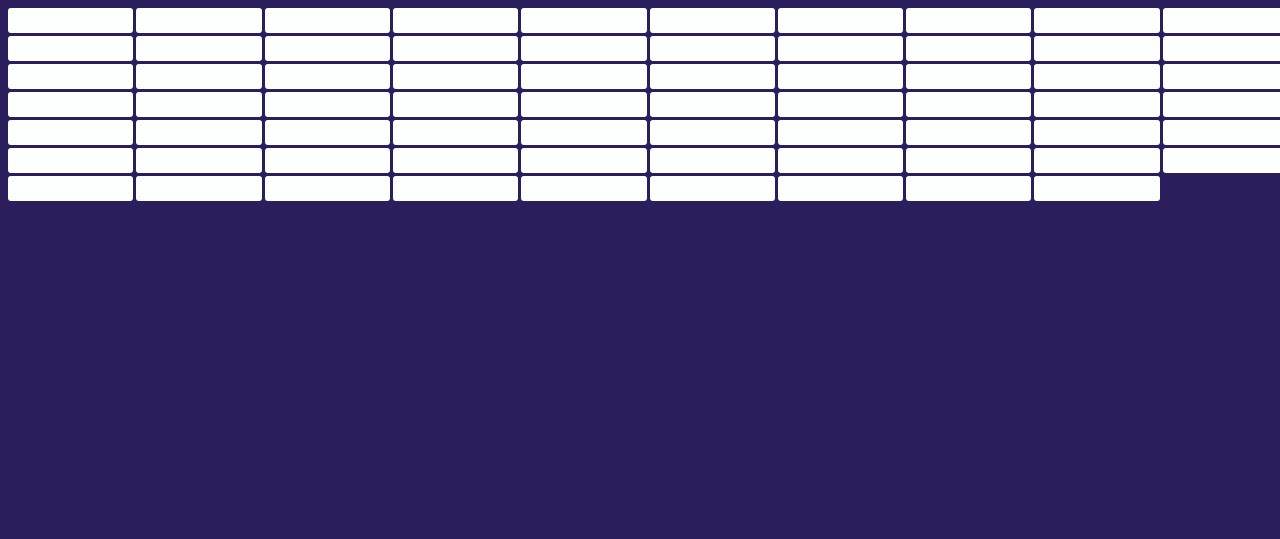
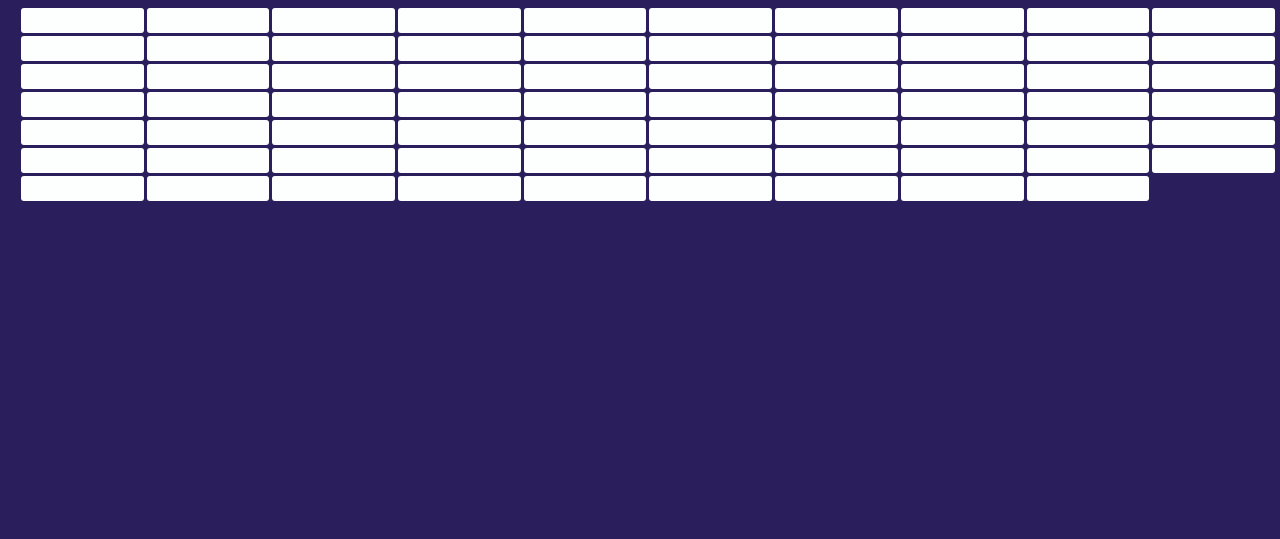
Before and after one commit to weezwo/blockbuster, a plain HTML site: page index.html in a window 1280 px wide. Shown: the top 539 px of the page. Drawn offline with Linux system fonts and the light colour scheme.

Commit message:
tweak brick lair display

```diff
--- a/styles.css
+++ b/styles.css
@@ -32,13 +32,16 @@ html, body {
 }
 
 #brick-lair {
-width: 100%;
+width: 98%;
 max-height: 25vh;
 display: grid;
 grid-template-columns: repeat(10, 1fr);
 box-sizing: border-box;
 column-gap: 3px;
 row-gap: 3px;
+justify-content: center;
+align-content: center;
+margin: auto;
 }
 
 .block {
```
